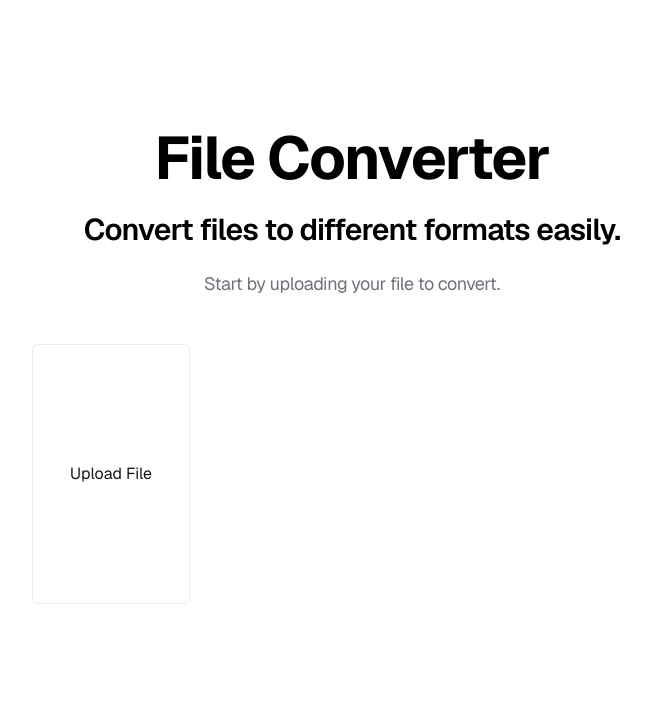
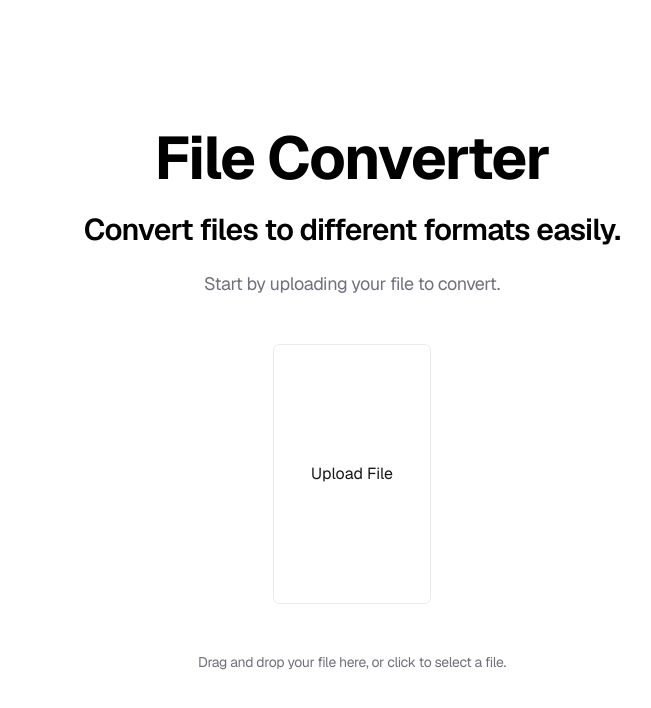
Before and after one commit to JackGavo/file-converter, a Next.js app in the folder file-converter/: page / in a window 1280 px wide. Shown: the top 708 px of the page, without its empty margins (288-939 px from the left). Built offline with nearby package versions, Linux system fonts and the light colour scheme.

Commit message:
feat: Added drag and drop text

```diff
--- a/file-converter/app/page.tsx
+++ b/file-converter/app/page.tsx
@@ -20,12 +20,15 @@ export default function Home() {
           <p className="flex text-lg tracking-tight leading-6 text-zinc-500 dark:text-zinc-400">
             {pageData.subtext}
           </p>
-
         </div>
 
-        <div className="mx-auto w-full">
+        <div className="flex w-full justify-center">
           <FileUploader />
         </div>
+
+        <p className="text-sm text-zinc-500 dark:text-zinc-400 tracking-tight">
+          {pageData.dragAndDropText}
+        </p>
 
       </main>
     </div>
--- a/file-converter/data/page.json
+++ b/file-converter/data/page.json
@@ -3,5 +3,6 @@
     "heading": "File Converter",
     "description": "Convert files to different formats easily.",
     "subtext": "Start by uploading your file to convert.",
+    "dragAndDropText": "Drag and drop your file here, or click to select a file.",
     "uploadButtonText": "Upload File"
 }
```
